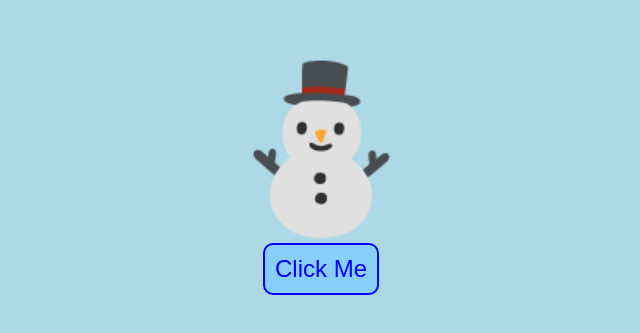
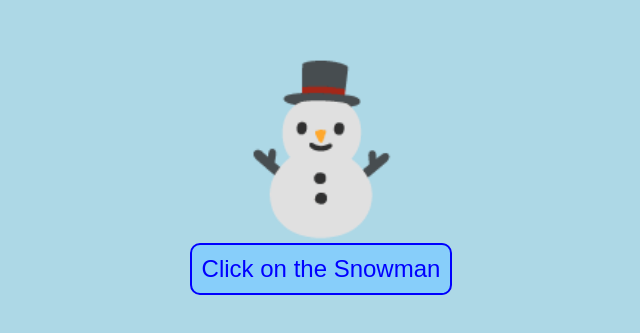
Before and after one commit to jchavarria73/Module-8-Share-your-project, a plain HTML site: page project 1/index.html in a window 1280 px wide. Shown: the part 225-558 px from the top of the page, without its empty margins (319-959 px from the left). Drawn offline with Linux system fonts and the light colour scheme.

Commit message:
project 1

```diff
--- a/project 1/index.html
+++ b/project 1/index.html
@@ -8,7 +8,7 @@
   </head>
   <body>
 	<div class="emoji closed active" onclick="toggleEmoji(this)">⛄</div>
-	<div class="emoji closed active"><p class="snowman-text">Click Me</p></div>
+	<div class="emoji closed active"><p class="snowman-text">Click on the Snowman</p></div>
 	<div class="emoji open"><p class="snowman-text">Let It Snow</p></div>
 	<div class="emoji open" onclick="toggleEmoji(this)">☃️</div>
 	<script src="app.js"></script>
```
